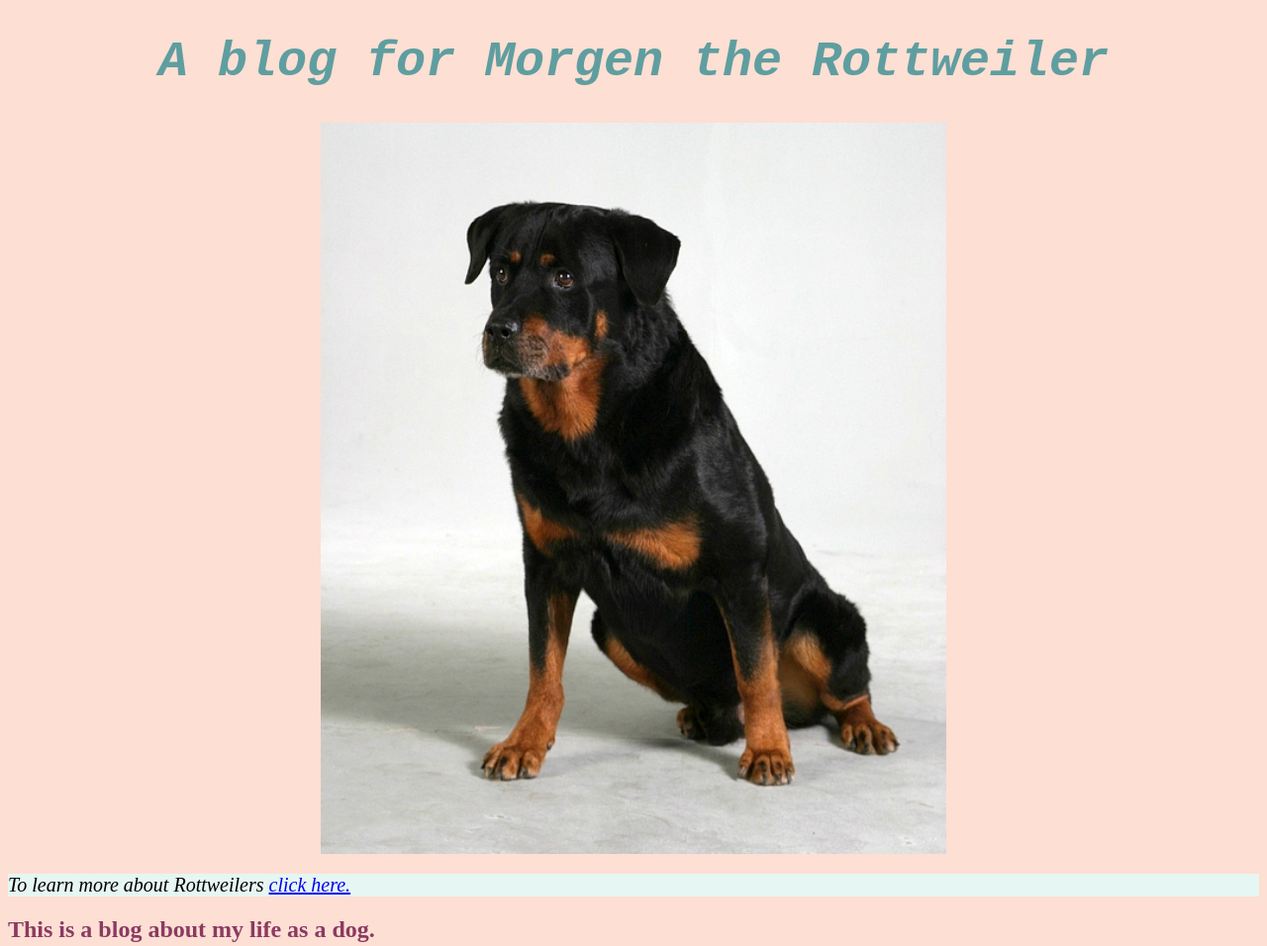
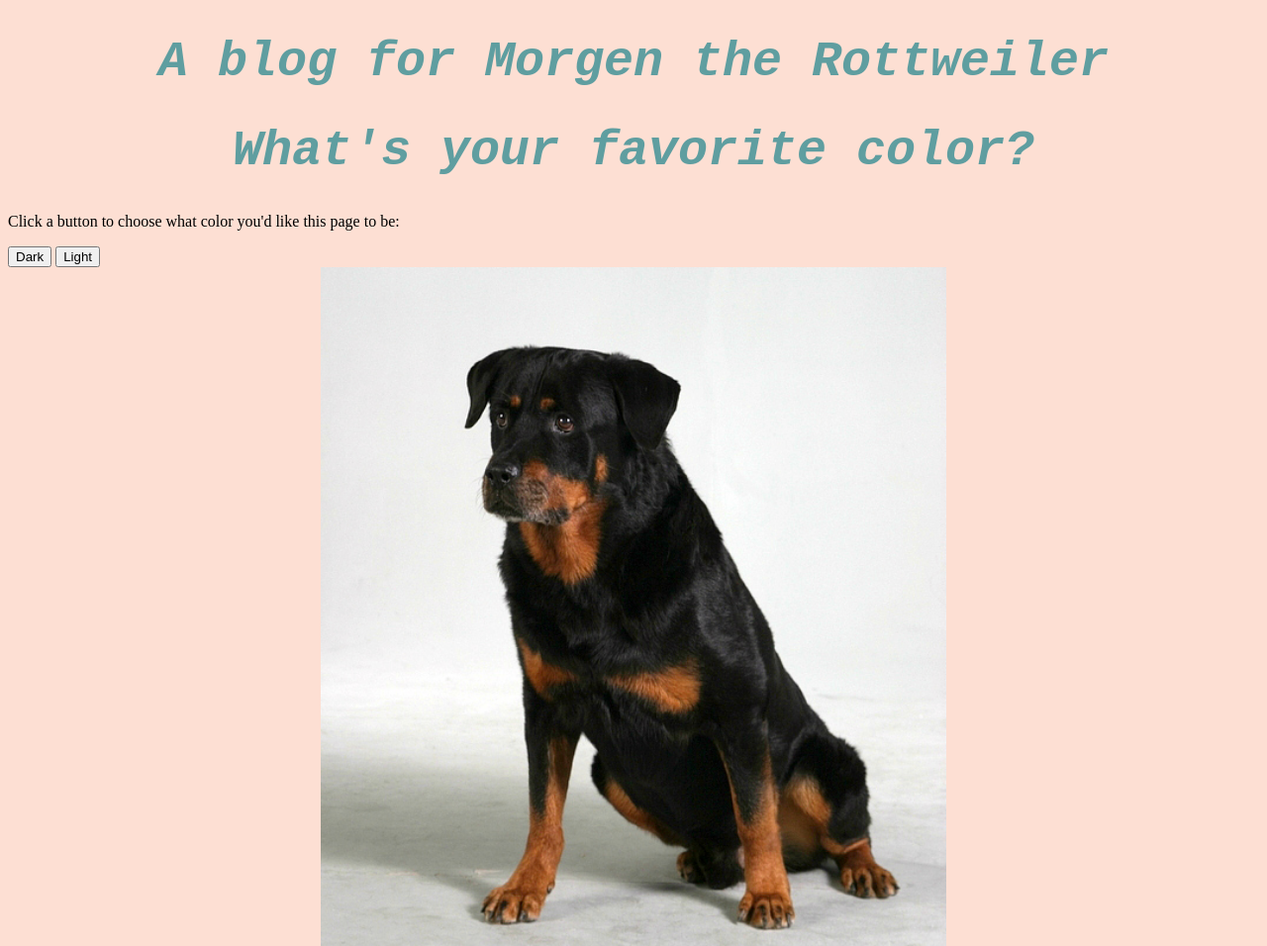
Before and after one commit to Jordan-Meier/Blog-for-my-dog, a plain HTML site: page index.html in a window 1280 px wide. Shown: the top 956 px of the page at 99% size. Drawn offline with Linux system fonts and the light colour scheme.

Commit message:
Add JavaScript to allow interactive buttons on website.

```diff
--- a/css/stylesheet.css
+++ b/css/stylesheet.css
@@ -1,4 +1,12 @@
 body {
+  background-color: #fddfd3;
+}
+
+.darkBackground {
+  background-color: #003366;
+}
+
+.lightBackground {
   background-color: #fddfd3;
 }
 
--- a/index.html
+++ b/index.html
@@ -7,6 +7,14 @@
   </head>
   <body>
     <h1>A blog for Morgen the Rottweiler</h1>
+    <div class="container">
+      <h1>What's your favorite color?</h1>
+      <p>Click a button to choose what color you'd like this page to be:</p>
+
+      <button class="btn btn-primary" id="dark">Dark</button>
+      <button class="btn btn-primary" id="light">Light</button>
+
+    </div>
     <img src="img/Rottweiler.jpg" alt="Photo of a rottweiler" />
     <p class="fancy"> To learn more about Rottweilers <a href="https://en.wikipedia.org/wiki/Rottweiler">click here.</a>
     <h2>This is a blog about my life as a dog.</h2>
```
